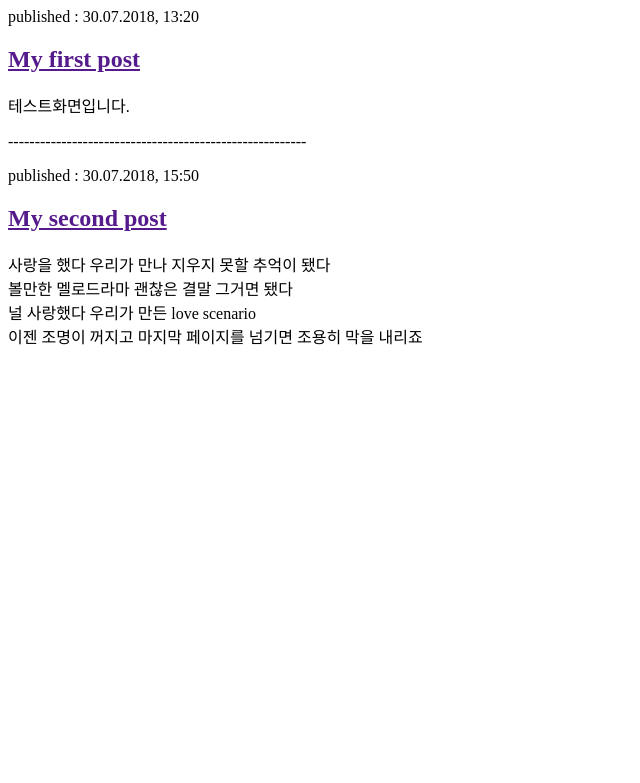
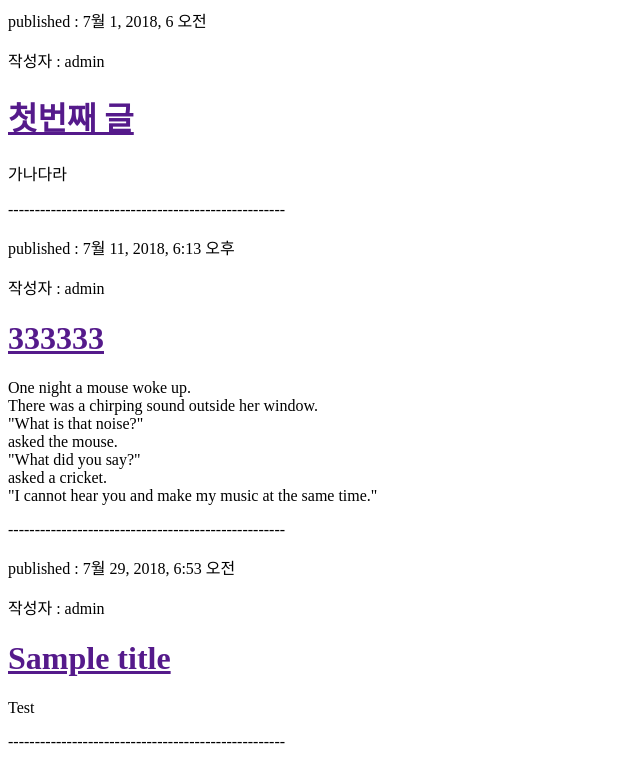
Before and after one commit to suzhan19/test-blog, a Django app: page / in a window 1280 px wide. Shown: the top 783 px of the page, without its empty margins (0-640 px from the left). Run offline with Django 3.2, Linux system fonts and the light colour scheme; data comes from the database, SQL or seed files in the repository; both versions use the stored data as it was after the commit.

Commit message:
게시글 업로드

```diff
--- a/blog/templates/blog/index.html
+++ b/blog/templates/blog/index.html
@@ -3,26 +3,16 @@
         <title> 테스트 블로그 </title>
     </head>
     <body>
-        <h1> {{post.title}} </h1>
-            <time> {{post.modify_date}} </time>
         <div>
-            {{post.content | linebreaksbr}}
+            {% for post in posts %}
+            <div>
+                <p> published : {{ post.published_date }}</p>
+                <p> 작성자 : {{post.author}} </p>
+                <h1><a href="">{{ post.title }} </a></h1>
+                <p>{{post.content | linebreaksbr}}</p>
+                <p> ----------------------------------------------------</p>
+            </div>
+            {% endfor %}
         </div>
-        <div>
-            <p> published : 30.07.2018, 13:20</p>
-            <h2><a href="">My first post</a></h2>
-            <p> 테스트화면입니다. </p>
-        </div>
-        <p> --------------------------------------------------------</p>
-        <div>
-            <p> published : 30.07.2018, 15:50</p>
-            <h2><a href="">My second post</a></h2>
-            <p> 사랑을 했다 우리가 만나 지우지 못할 추억이 됐다<br>
-                볼만한 멜로드라마 괜찮은 결말 그거면 됐다 <br>
-                널 사랑했다 우리가 만든 love scenario <br>
-                이젠 조명이 꺼지고 마지막 페이지를 넘기면 조용히 막을 내리죠 </p>
-        </div>
-
-
     </body>
 </html>
--- a/blog/views.py
+++ b/blog/views.py
@@ -1,5 +1,8 @@
 from django.shortcuts import render
+from django.utils import timezone
+from .models import Post
 
 def index(request):
+    posts = Post.objects.filter(published_date__lte=timezone.now()).order_by('published_date')
     # index.html을 출력
-    return render(request, 'blog/index.html', {})
+    return render(request, 'blog/index.html', {'posts':posts})
```
Also changed, not shown: db.sqlite3.
